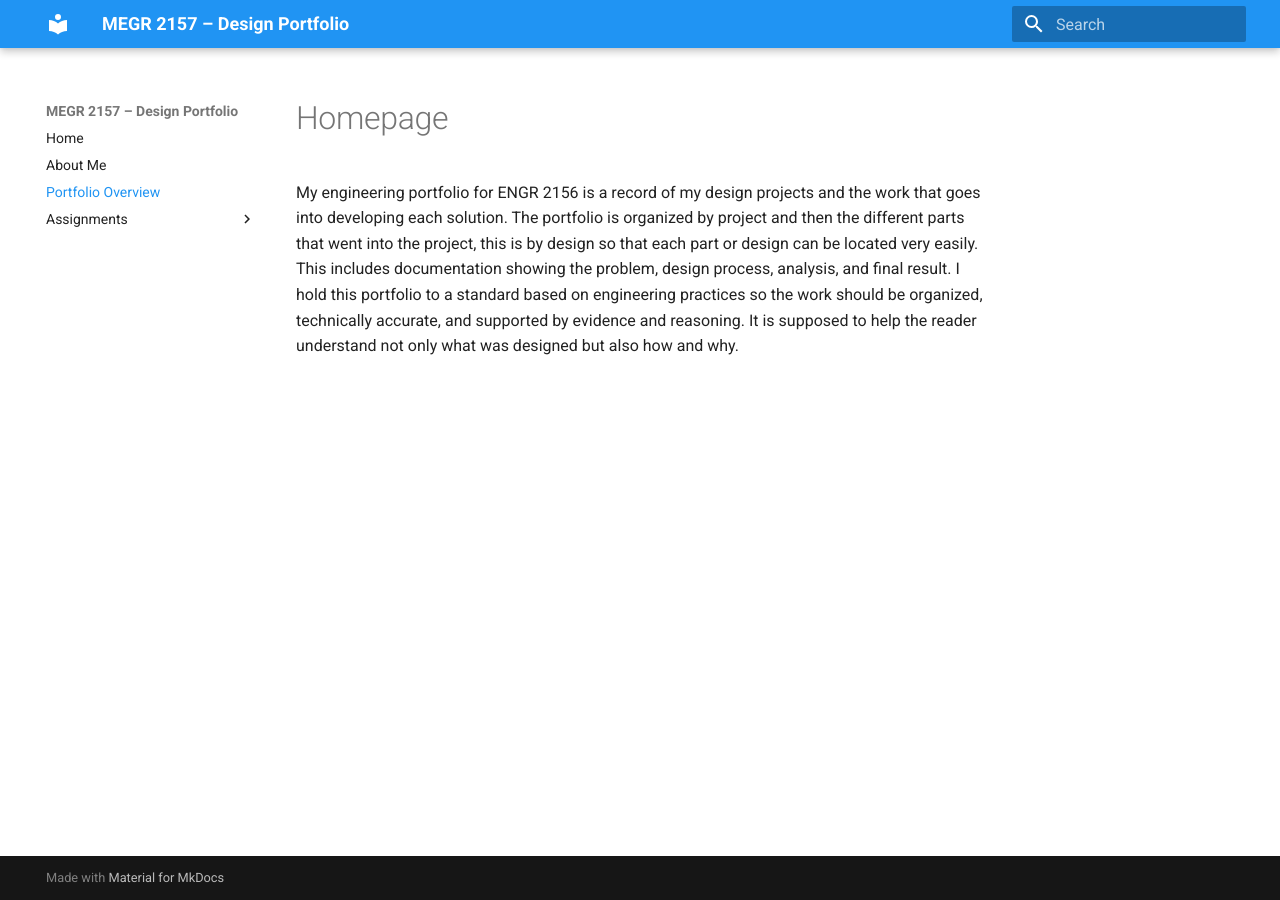
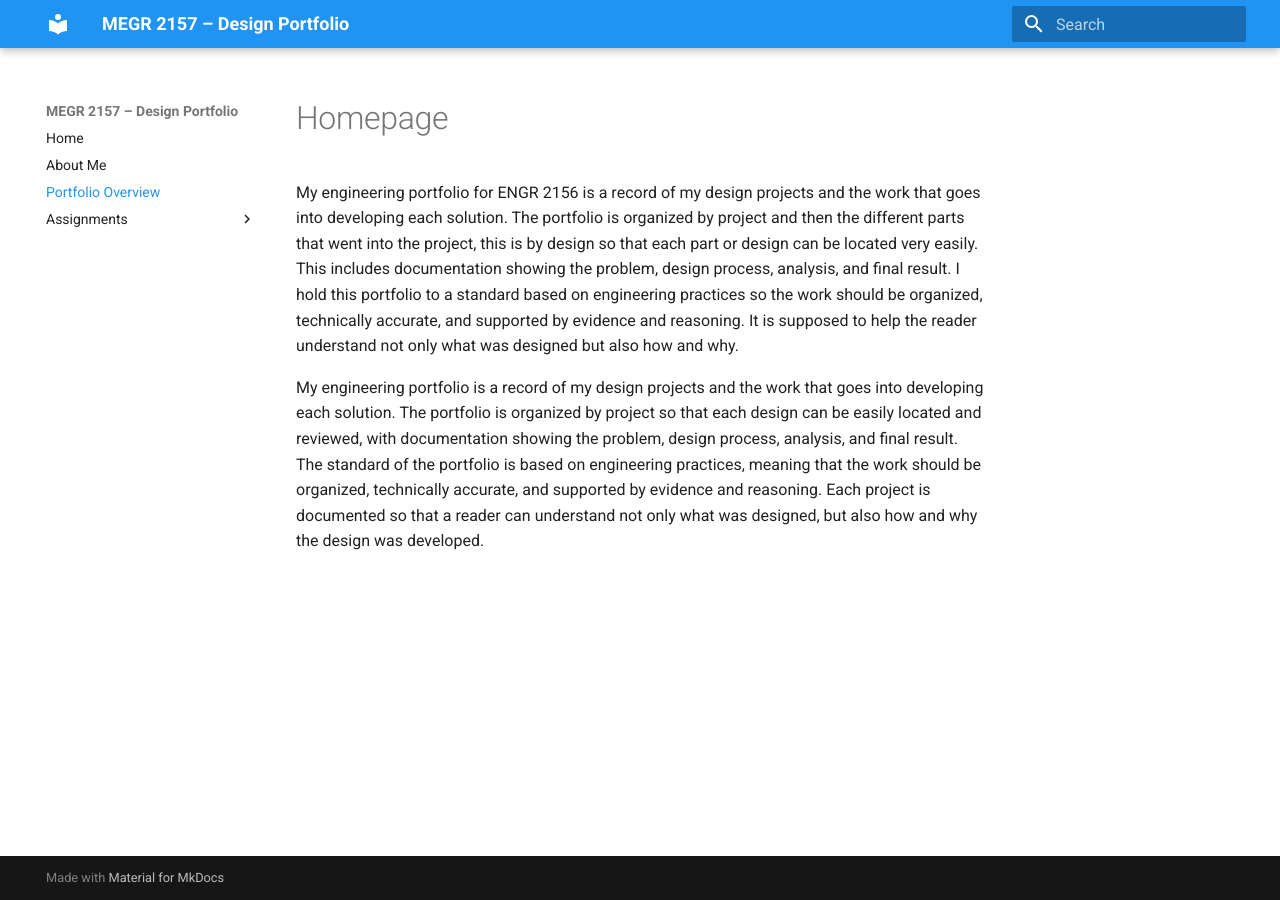
Before and after one commit to Grady-St/portfolio1, an MkDocs documentation site: the page built from docs/portfolio-overview.md, in a window 1280 px wide. Built offline with MkDocs 1.6.1 and Material for MkDocs 9.7.7, drawn with Linux system fonts in a browser that asks for light colours.

```diff
--- a/docs/portfolio-overview.md
+++ b/docs/portfolio-overview.md
@@ -1,3 +1,5 @@
 #Homepage
 
 My engineering portfolio for ENGR 2156 is a record of my design projects and the work that goes into developing each solution. The portfolio is organized by project and then the different parts that went into the project, this is by design so that each part or design can be located very easily. This includes documentation showing the problem, design process, analysis, and final result. I hold this portfolio to a standard based on engineering practices so the work should be organized, technically accurate, and supported by evidence and reasoning. It is supposed to help the reader understand not only what was designed but also how and why.
+
+My engineering portfolio is a record of my design projects and the work that goes into developing each solution. The portfolio is organized by project so that each design can be easily located and reviewed, with documentation showing the problem, design process, analysis, and final result. The standard of the portfolio is based on engineering practices, meaning that the work should be organized, technically accurate, and supported by evidence and reasoning. Each project is documented so that a reader can understand not only what was designed, but also how and why the design was developed.
```
